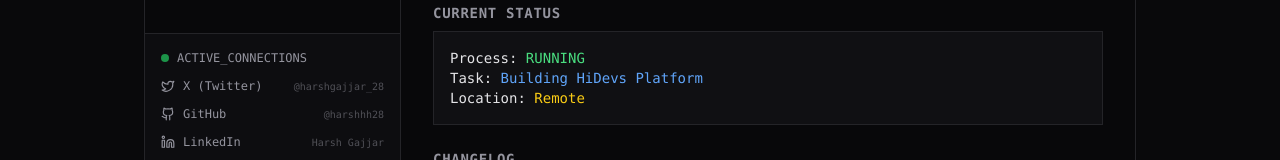
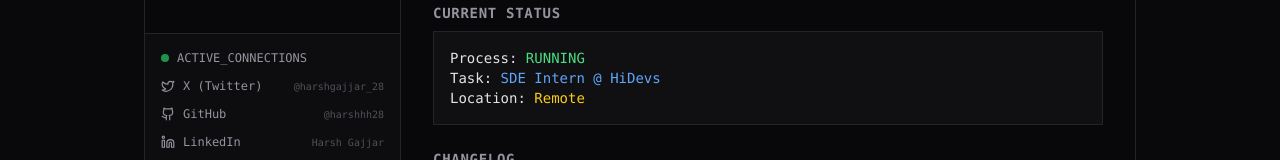
Before and after one commit to harshhh28/Portfolio, a Next.js app: page / in a window 1280 px wide. Shown: the part 357-517 px from the top of the page. Built offline with nearby package versions, Linux system fonts and the light colour scheme.

Commit message:
feat: Update experience descriptions and modify current task in Overview component

```diff
--- a/src/components/home/Overview.tsx
+++ b/src/components/home/Overview.tsx
@@ -29,7 +29,7 @@ const Overview = () => {
            </h3>
            <div className="bg-secondary/30 border border-border p-4 rounded-sm font-mono text-sm">
               <p>Process: <span className="text-green-400">RUNNING</span></p>
-              <p>Task: <span className="text-blue-400">Building HiDevs Platform</span></p>
+              <p>Task: <span className="text-blue-400">SDE Intern @ HiDevs</span></p>
               <p>Location: <span className="text-yellow-400">Remote</span></p>
            </div>
         </div>
--- a/src/data/experience.ts
+++ b/src/data/experience.ts
@@ -8,7 +8,8 @@ export const EXPERIENCE: Experience[] = [
     organizationUrl: "https://hidevs.xyz",
     duration: "Jan 2026 - Present",
     location: "San Francisco, CA (Remote)",
-    description: "Leading backend development on Node.js and MongoDB for 3,500+ users on GCP, optimizing queries, data structures, and API calls to reduce latency from 4-5s to 200-300ms and ~40-50ms with in-process caching.",
+    description:
+      "Driving backend development on Node.js and MongoDB for 3,500+ users on GCP, implementing in-process caching, request-level memoization, Sentry observability, Docker containerization, and Cashfree payments, while optimizing queries and data access patterns to reduce latency from 4-5s to 200-300ms and ~40-50ms with caching.",
   },
   {
     id: "hidevs-2025",
@@ -17,7 +18,8 @@ export const EXPERIENCE: Experience[] = [
     organizationUrl: "https://hidevs.xyz",
     duration: "Mar 2025 - Jun 2025",
     location: "San Francisco, CA (Remote)",
-    description: "Designed and deployed scalable Node.js APIs with MongoDB and AWS for 2,500+ users, reducing latency by 30%, while building React and Next.js dashboards and mentoring developers to drive an 80% increase in user engagement.",
+    description:
+      "Designed and deployed scalable Node.js APIs with MongoDB and AWS for 2.5k+ users, reducing latency by 30%, while building React and Next.js dashboards and mentoring developers to drive an 80% increase in user engagement.",
   },
   {
     id: "irlab",
@@ -26,6 +28,7 @@ export const EXPERIENCE: Experience[] = [
     organizationUrl: "https://irlab.daiict.ac.in",
     duration: "May 2025 - Jul 2025",
     location: "Gandhinagar, India",
-    description: "Built a full-stack machine translation evaluation platform using React, Vite, and Supabase, designing secure REST APIs, PostgreSQL-backed dashboards, and cloud deployment to support BLEU and NLP metric analysis in collaboration with IR researchers.",
+    description:
+      "Built a full-stack machine translation evaluation platform using React, Vite, and Supabase, designing secure REST APIs, PostgreSQL-backed dashboards, and cloud deployment to support BLEU and NLP metric analysis in collaboration with IR researchers.",
   },
 ];
```
